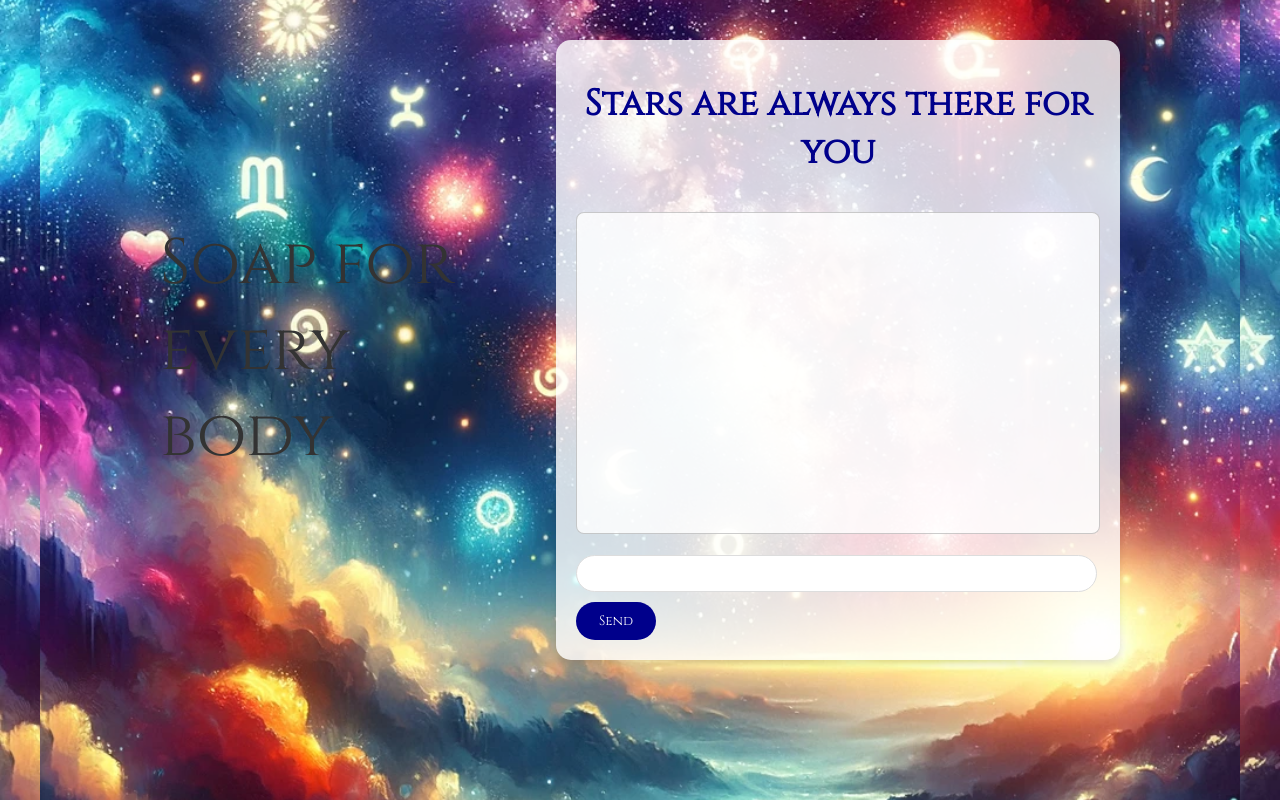
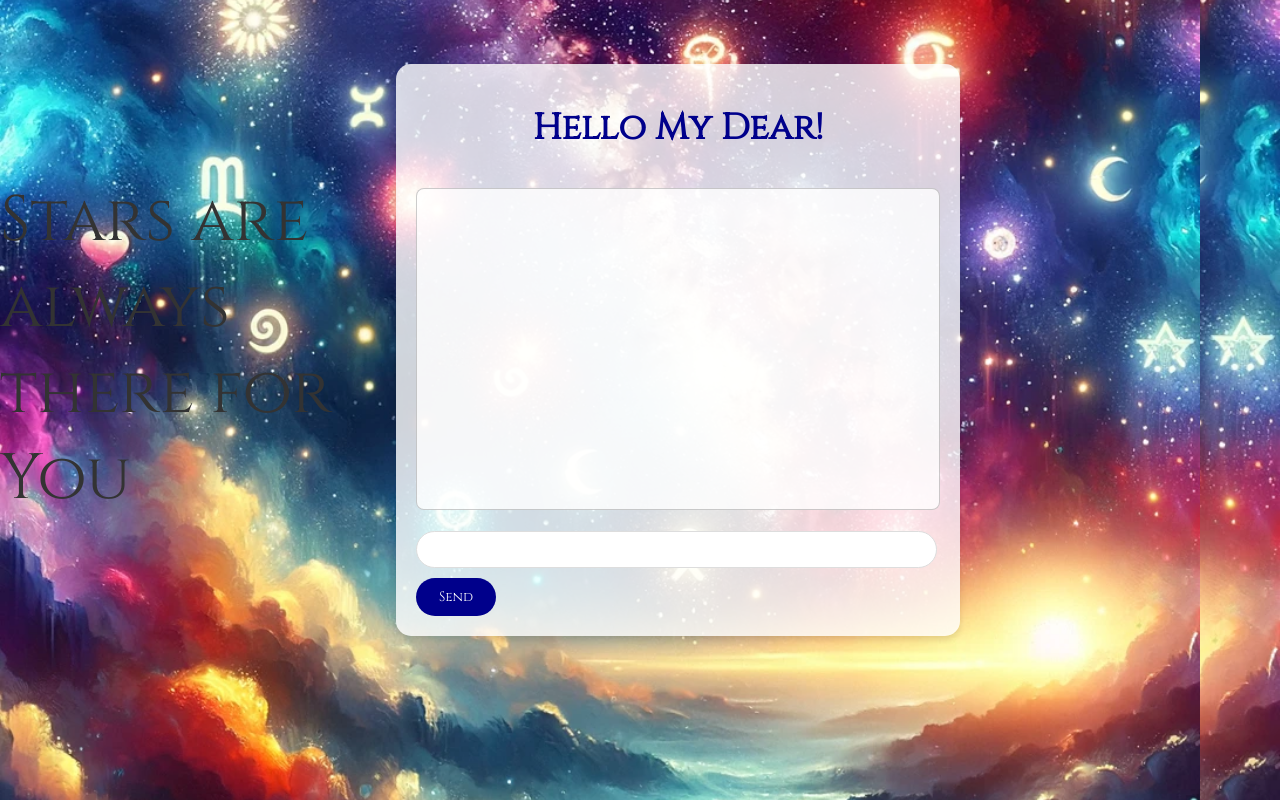
Before and after one commit to ulapopov/solarjourney, a Flask app: page / in a window 1280 px wide. Run offline with Flask 3, Linux system fonts and the light colour scheme; some libraries are stand-ins or nearby versions.

Commit message:
new style cont3

```diff
--- a/templates/index.html
+++ b/templates/index.html
@@ -10,7 +10,7 @@
             margin: 0;
             padding: 0;
             display: flex;
-            justify-content: center;
+            justify-content: flex-start;
             align-items: center;
             background-color: #ececec; /* Background color */
             background-image: url('/static/astro_stars.webp');
@@ -152,10 +152,10 @@
 <body>
     <div class="content-container">
         <div class="title">
-            Soap for every body
+            Stars are always there for You
         </div>
         <div class="chat-area">
-            <h2 id="chat-title">Stars are always there for you</h2>
+            <h2 id="chat-title">Hello My Dear!</h2>
             <ul id="messages">
                 <!-- Messages will be dynamically inserted here -->
             </ul>
```
